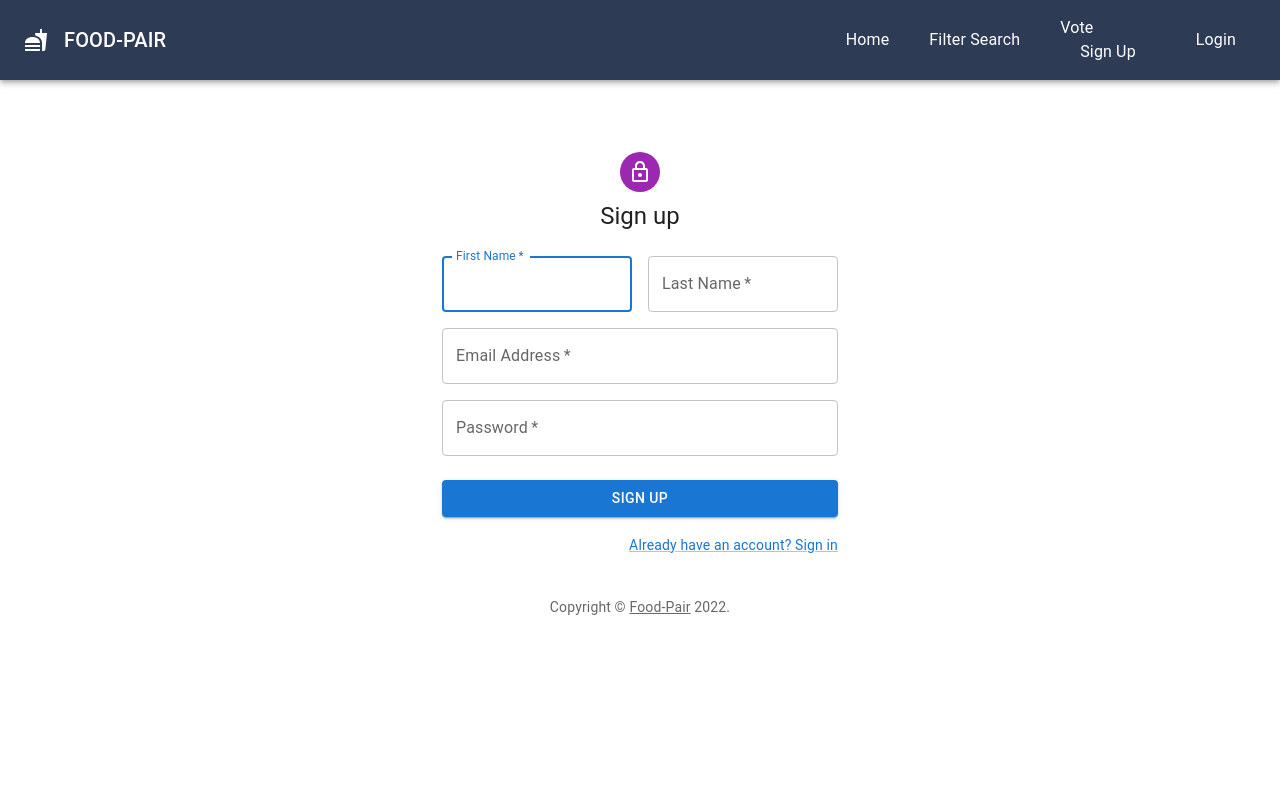
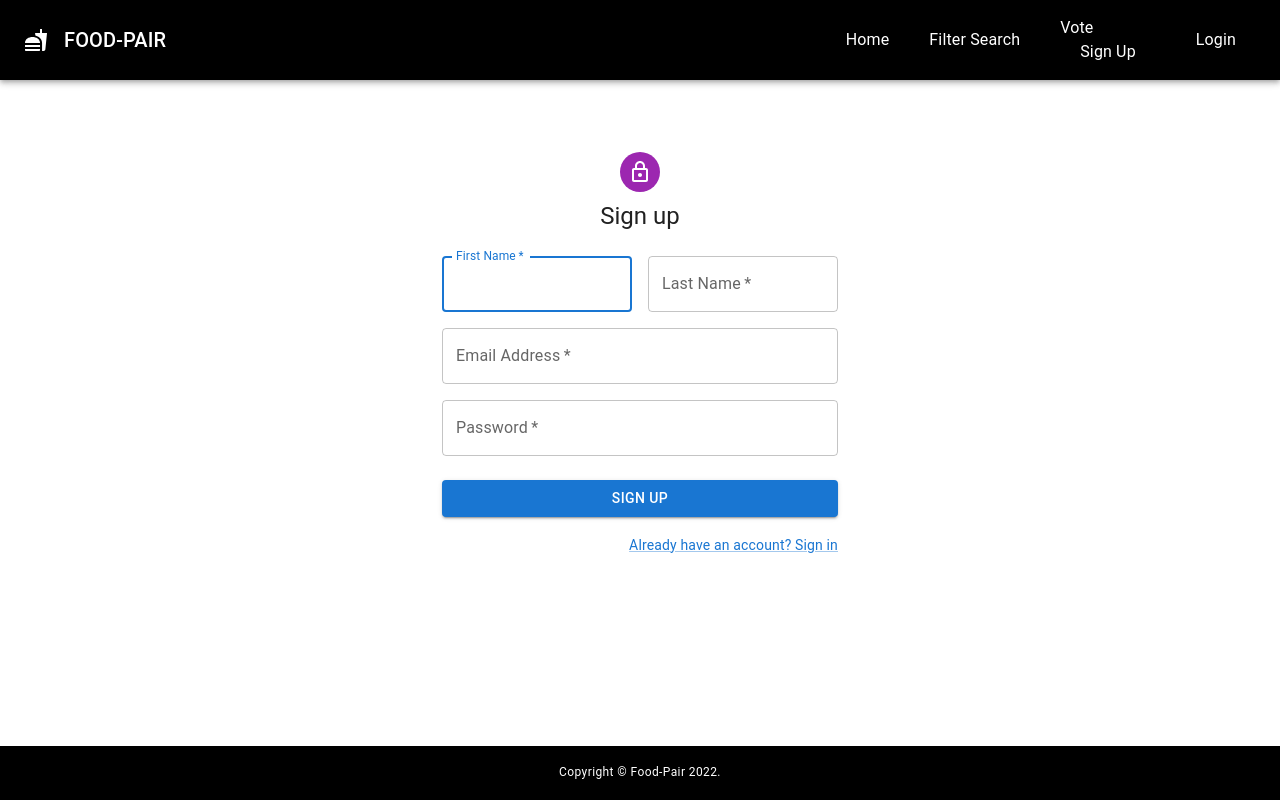
Before and after one commit to jfranco3/capstone, a React (Create React App) app: page /signup in a window 1280 px wide. Built offline with nearby package versions, Linux system fonts and the light colour scheme; no server answers.

Commit message:
added footer to all necessary components

```diff
--- a/src/components/FilterSearch.jsx
+++ b/src/components/FilterSearch.jsx
@@ -3,6 +3,7 @@ import TextField from "@mui/material/TextField";
 import Stack from "@mui/material/Stack";
 import Button from "@mui/material/Button";
 import axios from "axios";
+import Footer from "./Footer";
 import { FoodPairContext } from "../Context/FoodPairProvider";
 
 function FilterSearch() {
@@ -62,6 +63,7 @@ function FilterSearch() {
           <option value="30">within 30 miles</option>
         </select>
       </form>
+      <Footer />
     </div>
   );
 }
--- /dev/null
+++ b/src/components/Footer.jsx
@@ -0,0 +1,43 @@
+import { Paper, Box, Typography, Container } from "@mui/material";
+
+export default function GuestFooter() {
+  return (
+    <Paper
+      sx={{
+        marginTop: "calc(10% + 60px)",
+        width: "100%",
+        position: "fixed",
+        bottom: 0,
+        width: "100%",
+        bgcolor: "#000",
+      }}
+      component="footer"
+      square
+      variant="outlined"
+    >
+      <Container maxWidth="lg">
+        <Box
+          sx={{
+            flexGrow: 1,
+            justifyContent: "center",
+            display: "flex",
+            my: 1,
+          }}
+        ></Box>
+
+        <Box
+          sx={{
+            flexGrow: 1,
+            justifyContent: "center",
+            display: "flex",
+            mb: 2,
+          }}
+        >
+          <Typography variant="caption" color="white">
+            Copyright © Food-Pair 2022.
+          </Typography>
+        </Box>
+      </Container>
+    </Paper>
+  );
+}
--- a/src/components/Home.jsx
+++ b/src/components/Home.jsx
@@ -2,6 +2,7 @@ import React from "react";
 import Stack from "@mui/material/Stack";
 import Button from "@mui/material/Button";
 import Vote from "./Vote";
+import Footer from "./Footer";
 import { Link } from "react-router-dom";
 
 export default function Home() {
@@ -32,6 +33,7 @@ export default function Home() {
       {/* create a search bar for filtering results based on user input */}
 
       <Vote />
+      <Footer />
     </div>
   );
 }
--- a/src/components/LogIn2.jsx
+++ b/src/components/LogIn2.jsx
@@ -16,24 +16,7 @@ import { createTheme, ThemeProvider } from "@mui/material/styles";
 import { auth } from "../firebaseConfig";
 import { signInWithEmailAndPassword } from "firebase/auth";
 import { FoodPairContext } from "../Context/FoodPairProvider";
-
-function Copyright(props) {
-  return (
-    <Typography
-      variant="body2"
-      color="text.secondary"
-      align="center"
-      {...props}
-    >
-      {"Copyright © "}
-      <Link color="inherit" href="https://mui.com/">
-        Food-Pair
-      </Link>{" "}
-      {new Date().getFullYear()}
-      {"."}
-    </Typography>
-  );
-}
+import Footer from "./Footer";
 
 const theme = createTheme();
 
@@ -146,11 +129,11 @@ export default function LogIn() {
                   </Link>
                 </Grid>
               </Grid>
-              <Copyright sx={{ mt: 5 }} />
             </Box>
           </Box>
         </Grid>
       </Grid>
+      <Footer />
     </ThemeProvider>
   );
 }
--- a/src/components/NavBar.jsx
+++ b/src/components/NavBar.jsx
@@ -9,7 +9,7 @@ export default function NavBar() {
   const navigate = useNavigate();
   return (
     <AppBar position="relative">
-      <Toolbar sx={{ bgcolor: "#2E3B55" }}>
+      <Toolbar sx={{ bgcolor: "#000" }}>
         <FastfoodIcon />
         <IconButton color="inherit"></IconButton>
 
--- a/src/components/SignUp2.jsx
+++ b/src/components/SignUp2.jsx
@@ -16,24 +16,7 @@ import { auth, db } from "../firebaseConfig";
 import { createUserWithEmailAndPassword } from "firebase/auth";
 import { createRole } from "../Utils/utilityFunctions";
 import { setDoc, doc } from "firebase/firestore";
-
-function Copyright(props) {
-  return (
-    <Typography
-      variant="body2"
-      color="text.secondary"
-      align="center"
-      {...props}
-    >
-      {"Copyright © "}
-      <Link color="inherit" href="https://mui.com/">
-        Food-Pair
-      </Link>{" "}
-      {new Date().getFullYear()}
-      {"."}
-    </Typography>
-  );
-}
+import Footer from "./Footer";
 
 const theme = createTheme();
 
@@ -157,8 +140,8 @@ export default function SignUp() {
             </Grid>
           </Box>
         </Box>
-        <Copyright sx={{ mt: 5 }} />
       </Container>
+      <Footer />
     </ThemeProvider>
   );
 }
```
Also changed, not shown: 1 other file (tests, documents, lock files or other folders).
